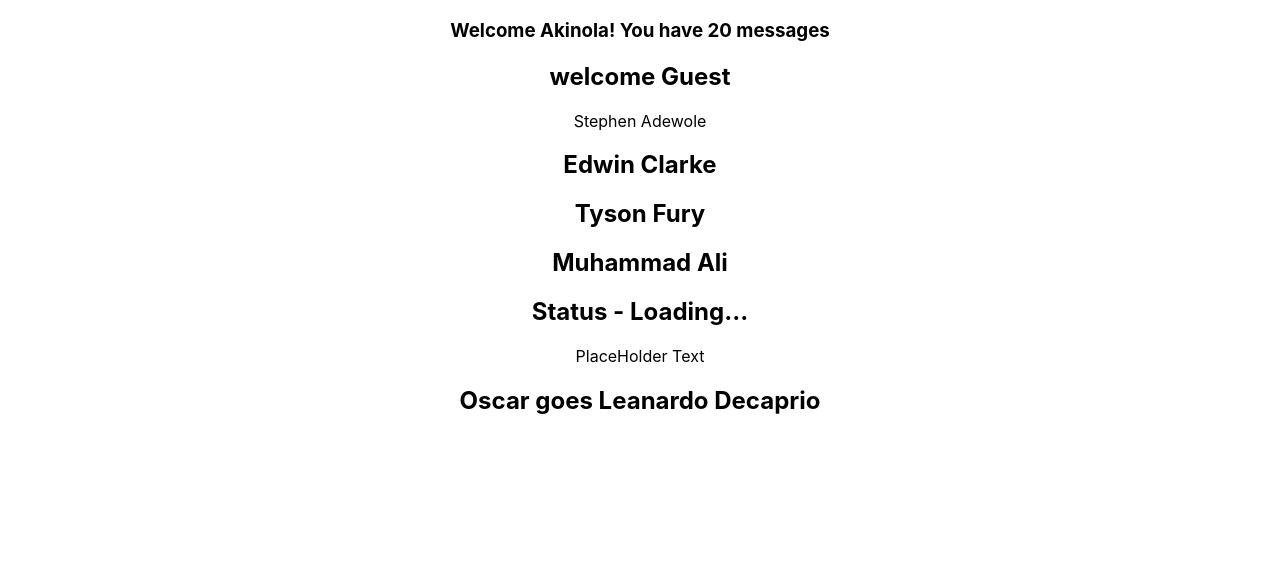
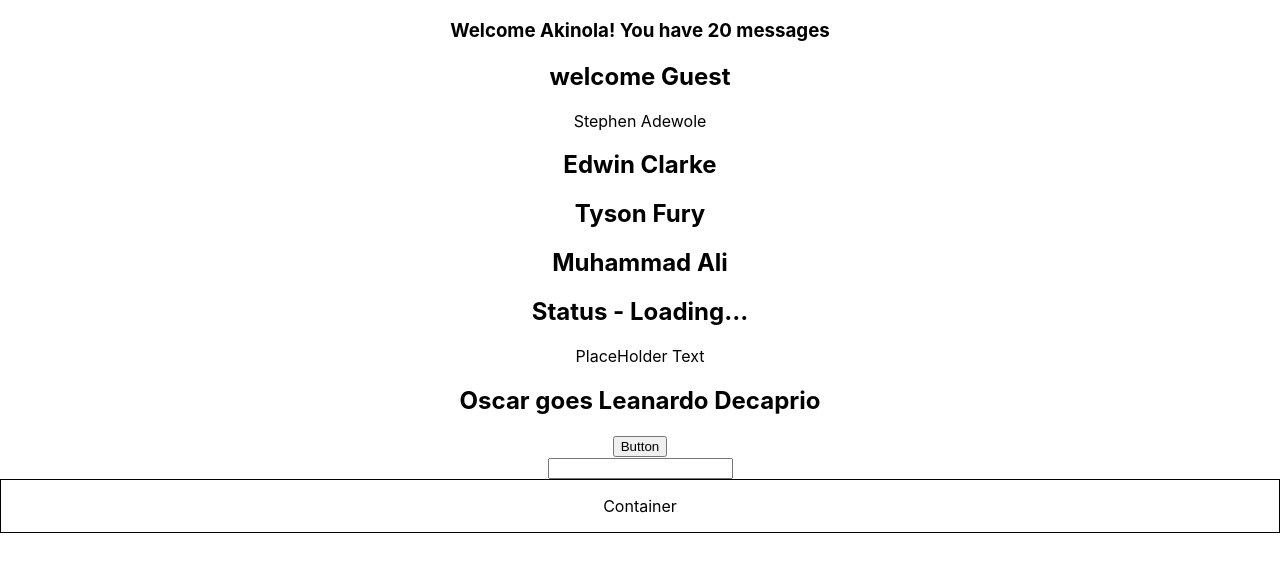
Before and after one commit to AkinolaAdewole/React-TypeScript-Demo, a React (Create React App) app: page / in a window 1280 px wide. Shown: the top 572 px of the page. Built offline with nearby package versions, Linux system fonts and the light colour scheme.

Commit message:
useState

```diff
--- a/src/App.tsx
+++ b/src/App.tsx
@@ -1,51 +1,66 @@
-import React from 'react';
-import logo from './logo.svg';
-import './App.css';
-import  Greet  from './components/Greet'
-import Person from './components/Person';
-import { type } from 'os';
-import PersonList from './components/PersonList';
-import Status from './components/Status';
-import Heading from './Heading';
-import Oscar from './Oscar';
+import React from "react";
+import logo from "./logo.svg";
+import "./App.css";
+import Greet from "./components/Greet";
+import Person from "./components/Person";
+import { type } from "os";
+import PersonList from "./components/PersonList";
+import Status from "./components/Status";
+import Heading from "./Heading";
+import Oscar from "./Oscar";
+import Button from "./components/Button";
+import { log } from "console";
+import Input from "./Input";
+import Container from "./Container";
 
 function App() {
+  const personName = {
+    firstname: "Stephen",
+    lastname: "Adewole",
+  };
 
-  const personName={
-    firstname:'Stephen',
-    lastname:'Adewole'
-  }
-
-  const namelist=[
+  const namelist = [
     {
-      firstname:'Edwin',
-      lastname:'Clarke'
+      firstname: "Edwin",
+      lastname: "Clarke",
     },
     {
-      firstname:'Tyson',
-      lastname:'Fury'
+      firstname: "Tyson",
+      lastname: "Fury",
     },
     {
-      firstname:'Muhammad',
-      lastname:'Ali'
+      firstname: "Muhammad",
+      lastname: "Ali",
     },
-  ]
+  ];
 
   return (
     <div className="App">
-       <Greet name='Akinola' messageCount={20} isLoggedIn={false} />
-       <Person name={personName}/>
-       <PersonList names={namelist}/>
+      <Greet name="Akinola" messageCount={20} isLoggedIn={false} />
+      <Person name={personName} />
+      <PersonList names={namelist} />
 
-       <Status status='Loading'/>
-       <Heading>PlaceHolder Text</Heading>
+      <Status status="Loading" />
+      <Heading>PlaceHolder Text</Heading>
 
-       {/* Children Props */}
-       <Oscar>
-            <Heading>
-                Oscar goes Leanardo Decaprio
-            </Heading>
-       </Oscar>
+      {/* Children Props */}
+      <Oscar>
+        <Heading>Oscar goes Leanardo Decaprio</Heading>
+      </Oscar>
+
+      {/*button with props  */}
+      {/* <Button handleClick={()=>{
+        console.log("Button Click");
+       }}/> */}
+
+      <Button
+        handleClick={(event, id) => {
+          console.log("Console", event, id);
+        }}
+      />
+
+      <Input value="" handleChange={(event) => console.log(event)} />
+      <Container styles={{border:'1px solid black', padding:'1rem'}}/>
     </div>
   );
 }
--- /dev/null
+++ b/src/Container.tsx
@@ -0,0 +1,13 @@
+import React from 'react'
+
+type containerProps={
+    styles:React.CSSProperties
+}
+const Container = (props:containerProps) => {
+  return (
+    // pass Style as props
+    <div style={props.styles}>Container</div>
+  )
+}
+
+export default Container
--- /dev/null
+++ b/src/Input.tsx
@@ -0,0 +1,18 @@
+import React from 'react'
+
+type inputProp={
+    value:string
+    handleChange:(e:React.ChangeEvent<HTMLInputElement>)=> void
+}
+const Input = (props:inputProp) => {
+     // You can use handleChange as a function
+     const handleInputChange =(e:React.ChangeEvent<HTMLInputElement>)=>{}
+  return (
+
+    <div>
+        <input type="text" value={props.value} onChange={props.handleChange} />
+    </div>
+  )
+}
+
+export default Input
--- /dev/null
+++ b/src/components/Button.tsx
@@ -0,0 +1,22 @@
+import React from 'react'
+// click Event as a prop
+
+type buttonProps={
+    handleClick:(e:React.MouseEvent<HTMLButtonElement>, id:number)=> void
+}
+
+// type buttonProps={
+//     handleClick:()=> void
+// }
+
+const Button = (props:buttonProps) => {
+  return (
+    <div>
+        {/* <button onClick={props.handleClick}>Click</button> */}
+
+        <button onClick={(e)=>props.handleClick(e,1)}>Button</button>
+    </div>
+  )
+}
+
+export default Button
--- a/src/components/Greet.tsx
+++ b/src/components/Greet.tsx
@@ -7,6 +7,7 @@ type greetProps={
     isLoggedIn:boolean
 }
 const Greet = (props:greetProps) => {
+    // Optional props: I can destructured messageCount
     const {messageCount=0}=props
   return (
     <div>
```
Also changed, not shown: src/components/state/Loggedin.tsx (added, +20 -0 lines).
